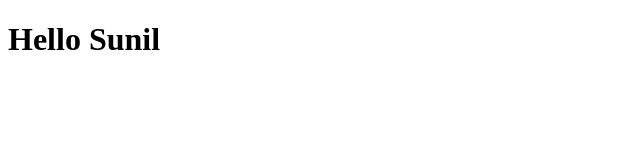
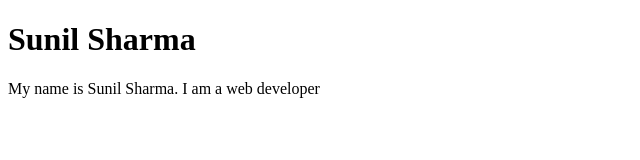
Before and after one commit to santmailo/sample-DN-1-portfolio, a plain HTML site: page index.html in a window 1280 px wide. Shown: the whole page, without its empty margins (0-640 px from the left). Drawn offline with Linux system fonts and the light colour scheme.

Commit message:
this is day 1

```diff
--- a/index.html
+++ b/index.html
@@ -3,9 +3,11 @@
 <head>
     <meta charset="UTF-8">
     <meta name="viewport" content="width=device-width, initial-scale=1.0">
-    <title>sample-portfolio</title>
+    <title>My Portfolio</title>
 </head>
 <body>
-    <h1>Hello Sunil</h1>
+    <h1>Sunil Sharma</h1>
+    <p>My name is Sunil Sharma. I am a <span>web developer</span></p>
+    <script src="script.js"></script>
 </body>
 </html>
```
Also changed, not shown: script.js (added).
